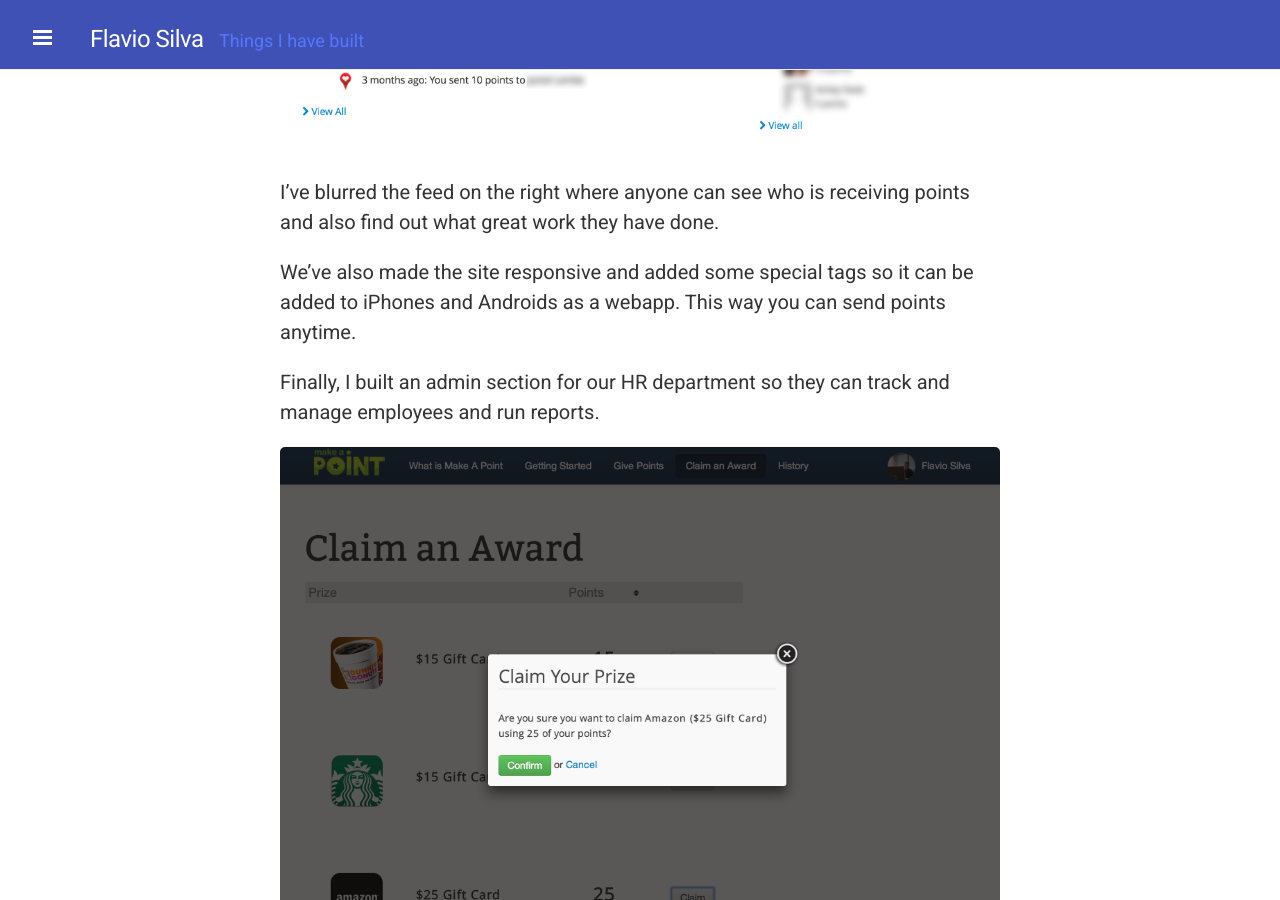
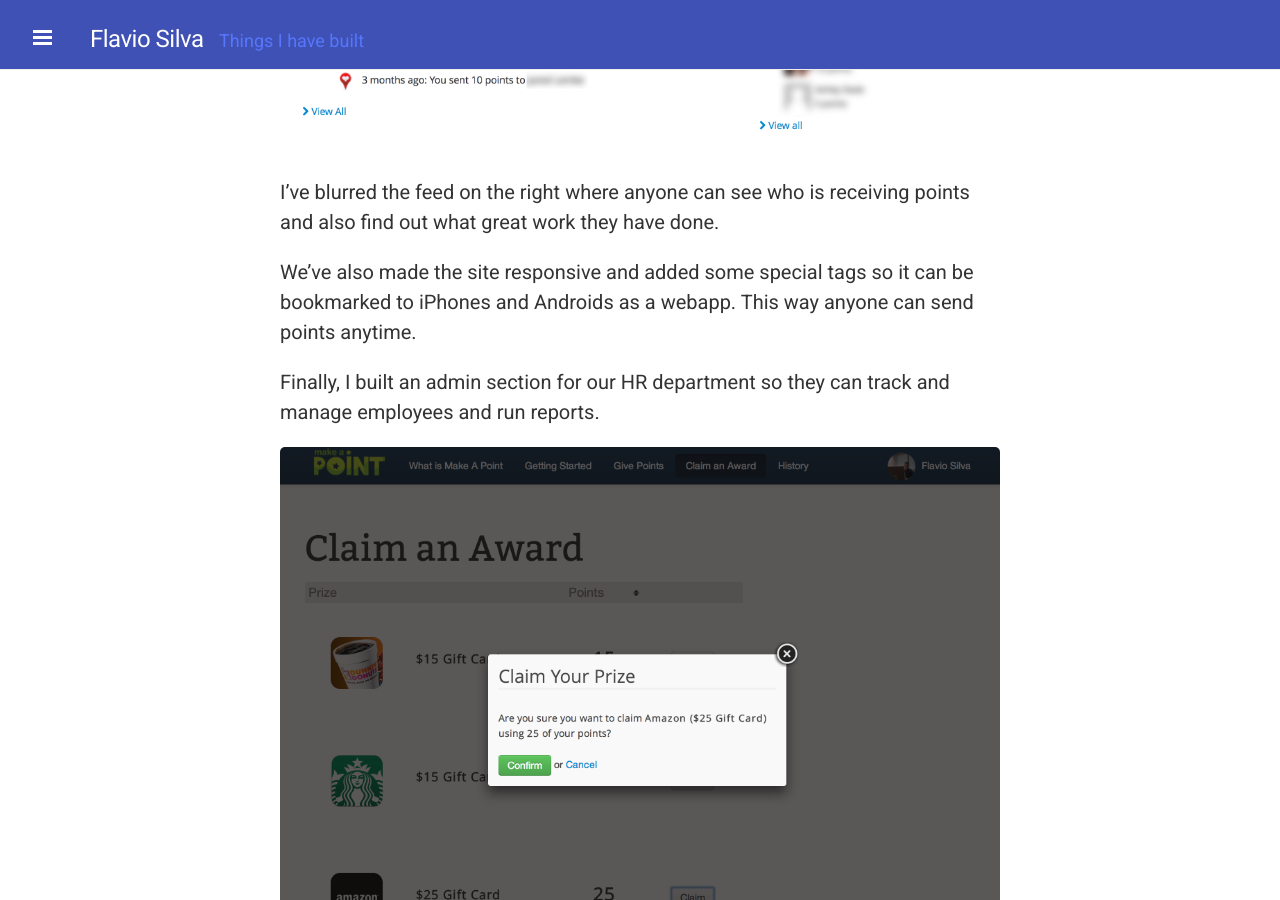
Before and after one commit to flaviotsf/flaviotsf.github.io, a Jekyll site: the page built from _posts/2012-01-03-Make-a-Point.md, in a window 1280 px wide and 900 px high, scrolled down 866 px. Built offline with Jekyll 4.4.1, drawn with Linux system fonts in a browser that asks for light colours; nearby versions of some CDN libraries; Markdown is read by kramdown in place of the engine named in the settings.

Commit message:
Update 2012-01-03-Make-a-Point.md

```diff
--- a/_posts/2012-01-03-Make-a-Point.md
+++ b/_posts/2012-01-03-Make-a-Point.md
@@ -19,7 +19,7 @@ This is how Make a Point looks today:
 I've blurred the feed on the right where anyone can see who is receiving points and also find out what great work they have done.
 
 We've also made the site responsive and added some special tags so it can be
-added to iPhones and Androids as a webapp. This way you can send points anytime.
+bookmarked to iPhones and Androids as a webapp. This way anyone can send points anytime.
 
 Finally, I built an admin section for our HR department so they can track and
 manage employees and run reports.
```
